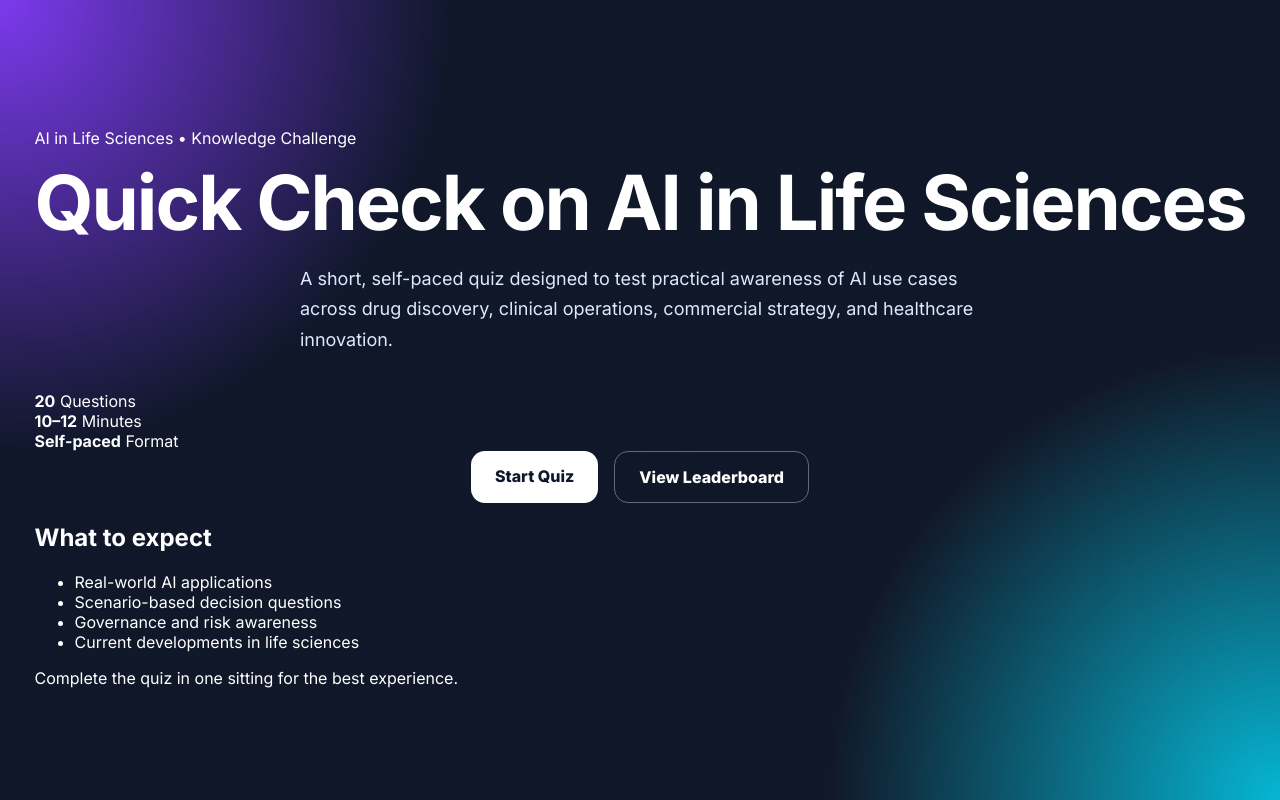
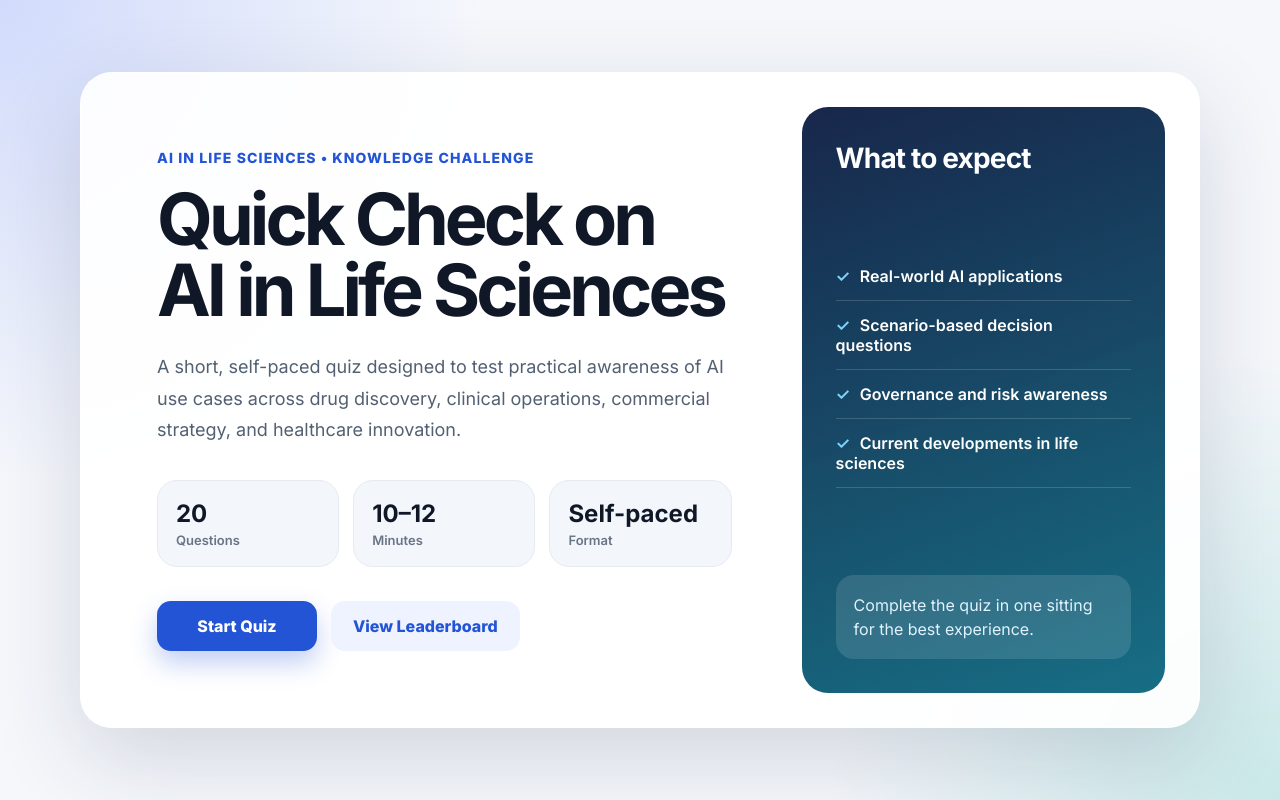
Before and after one commit to rajdeepjha17/ai-life-sciences-quiz, a plain HTML site: page index.html in a window 1280 px wide. Drawn offline with Linux system fonts and the light colour scheme.

Commit message:
Update it to make it more stylish

```diff
--- a/styles.css
+++ b/styles.css
@@ -4,114 +4,187 @@
 
 body {
   margin: 0;
-  font-family: Inter, Arial, sans-serif;
+  font-family: "Inter", sans-serif;
   min-height: 100vh;
-  color: #fff;
+  color: #172033;
   background:
-    radial-gradient(circle at top left, #7c3aed 0, transparent 30%),
-    radial-gradient(circle at bottom right, #06b6d4 0, transparent 30%),
-    linear-gradient(135deg, #0f172a, #111827);
+    radial-gradient(circle at top left, rgba(46, 91, 255, 0.18), transparent 32%),
+    radial-gradient(circle at bottom right, rgba(0, 166, 147, 0.18), transparent 30%),
+    #f5f7fb;
 }
 
 .page {
   min-height: 100vh;
   display: grid;
   place-items: center;
-  padding: 32px;
+  padding: 40px 22px;
 }
 
-.hero {
+.hero-card {
   width: 100%;
-  max-width: 850px;
-  padding: 56px;
-  text-align: center;
-  border-radius: 28px;
-  background: rgba(255, 255, 255, 0.11);
-  backdrop-filter: blur(18px);
-  box-shadow: 0 25px 70px rgba(0, 0, 0, 0.35);
-  border: 1px solid rgba(255, 255, 255, 0.2);
+  max-width: 1120px;
+  display: grid;
+  grid-template-columns: 1.45fr 0.8fr;
+  gap: 28px;
+  padding: 34px;
+  border-radius: 32px;
+  background: rgba(255, 255, 255, 0.92);
+  box-shadow: 0 30px 90px rgba(28, 44, 74, 0.16);
+  border: 1px solid rgba(255, 255, 255, 0.8);
 }
 
-.badge {
-  display: inline-block;
-  padding: 8px 16px;
-  margin-bottom: 24px;
-  border-radius: 999px;
+.content {
+  padding: 42px;
+}
+
+.eyebrow {
+  margin: 0 0 18px;
+  color: #2454d6;
   font-size: 14px;
-  font-weight: 700;
-  color: #dbeafe;
-  background: rgba(96, 165, 250, 0.18);
-  border: 1px solid rgba(147, 197, 253, 0.35);
+  font-weight: 800;
+  letter-spacing: 0.08em;
+  text-transform: uppercase;
 }
 
 h1 {
   margin: 0;
-  font-size: clamp(42px, 7vw, 76px);
-  line-height: 1;
-  letter-spacing: -2px;
+  max-width: 760px;
+  font-size: clamp(42px, 6vw, 72px);
+  line-height: 0.98;
+  letter-spacing: -0.055em;
+  color: #101828;
 }
 
 .subtitle {
-  max-width: 680px;
-  margin: 24px auto 36px;
+  margin: 26px 0 34px;
+  max-width: 720px;
+  color: #526071;
   font-size: 18px;
-  line-height: 1.7;
-  color: #dbeafe;
+  line-height: 1.75;
 }
 
-.stats {
+.meta-grid {
   display: grid;
   grid-template-columns: repeat(3, 1fr);
-  gap: 18px;
-  margin-bottom: 36px;
+  gap: 14px;
+  margin-bottom: 34px;
 }
 
-.stats div {
-  padding: 20px;
+.meta-grid div {
+  padding: 18px;
   border-radius: 20px;
-  background: rgba(255, 255, 255, 0.12);
+  background: #f3f6fb;
+  border: 1px solid #e5eaf3;
 }
 
-.stats strong {
+.meta-grid strong {
   display: block;
-  font-size: 32px;
+  font-size: 24px;
+  color: #101828;
 }
 
-.stats span {
-  font-size: 14px;
-  color: #cbd5e1;
+.meta-grid span {
+  display: block;
+  margin-top: 4px;
+  color: #697586;
+  font-size: 13px;
+  font-weight: 600;
 }
 
 .actions {
   display: flex;
-  justify-content: center;
-  gap: 16px;
+  gap: 14px;
   flex-wrap: wrap;
 }
 
 .btn {
-  padding: 15px 24px;
+  display: inline-flex;
+  align-items: center;
+  justify-content: center;
+  min-width: 160px;
+  padding: 15px 22px;
   border-radius: 14px;
   text-decoration: none;
   font-weight: 800;
+  transition: 0.2s ease;
 }
 
 .primary {
-  color: #0f172a;
-  background: #ffffff;
+  color: white;
+  background: #2454d6;
+  box-shadow: 0 12px 26px rgba(36, 84, 214, 0.28);
+}
+
+.primary:hover {
+  transform: translateY(-2px);
+  background: #1d45b8;
 }
 
 .secondary {
-  color: #ffffff;
-  border: 1px solid rgba(255, 255, 255, 0.35);
+  color: #2454d6;
+  background: #eef3ff;
 }
 
-@media (max-width: 650px) {
-  .hero {
-    padding: 36px 24px;
+.secondary:hover {
+  background: #e2eaff;
+}
+
+.side-panel {
+  padding: 34px;
+  border-radius: 26px;
+  color: white;
+  background:
+    linear-gradient(160deg, rgba(24, 39, 75, 0.95), rgba(22, 116, 137, 0.92)),
+    #18274b;
+  display: flex;
+  flex-direction: column;
+  justify-content: space-between;
+}
+
+.side-panel h2 {
+  margin: 0 0 18px;
+  font-size: 28px;
+  letter-spacing: -0.03em;
+}
+
+.side-panel ul {
+  list-style: none;
+  padding: 0;
+  margin: 0;
+}
+
+.side-panel li {
+  padding: 14px 0;
+  border-bottom: 1px solid rgba(255, 255, 255, 0.16);
+  font-weight: 600;
+}
+
+.side-panel li::before {
+  content: "✓";
+  margin-right: 10px;
+  color: #7dd3fc;
+}
+
+.note {
+  margin-top: 28px;
+  padding: 18px;
+  border-radius: 18px;
+  background: rgba(255, 255, 255, 0.12);
+  color: #e0f2fe;
+  line-height: 1.5;
+}
+
+@media (max-width: 850px) {
+  .hero-card {
+    grid-template-columns: 1fr;
+    padding: 20px;
   }
 
-  .stats {
+  .content {
+    padding: 24px;
+  }
+
+  .meta-grid {
     grid-template-columns: 1fr;
   }
 }
```
